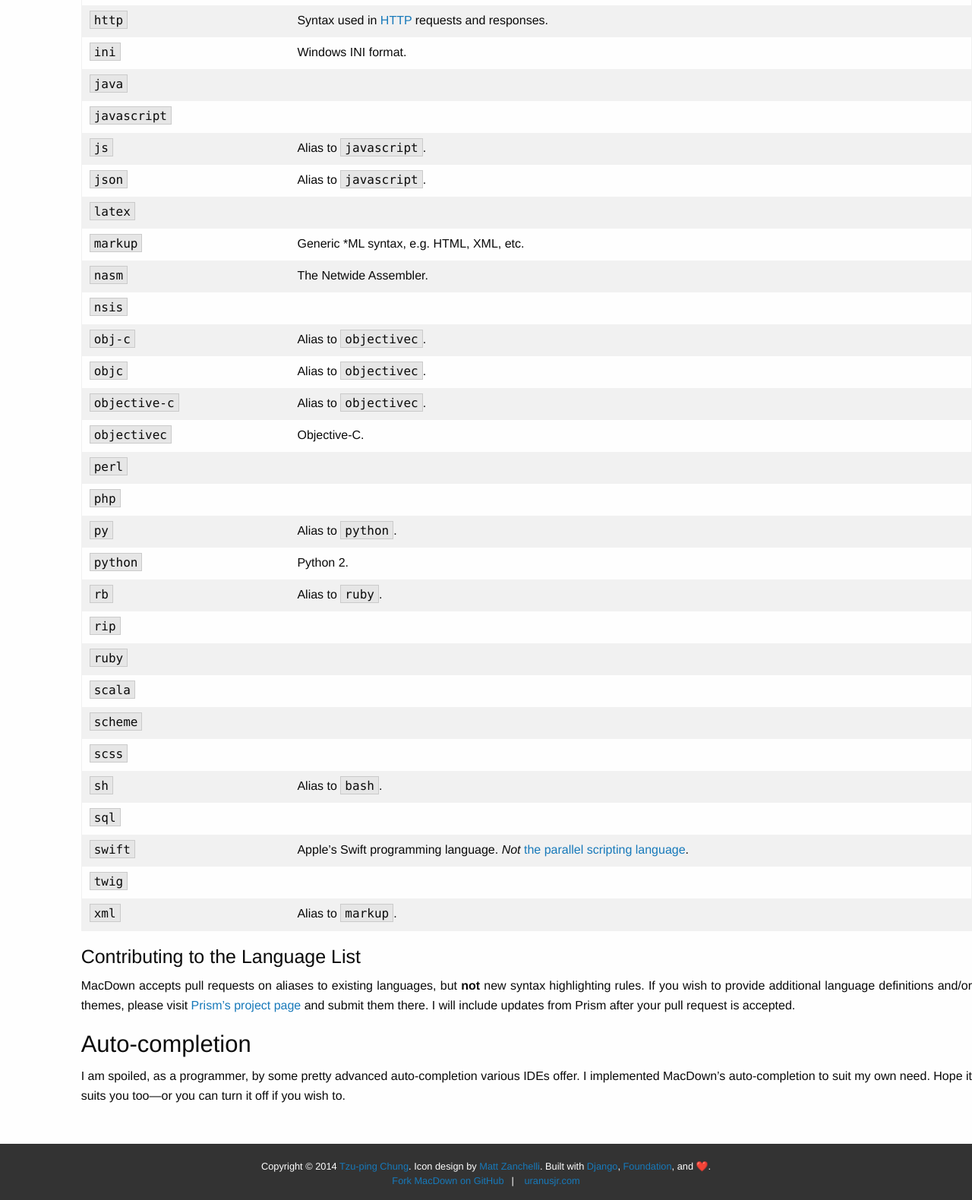
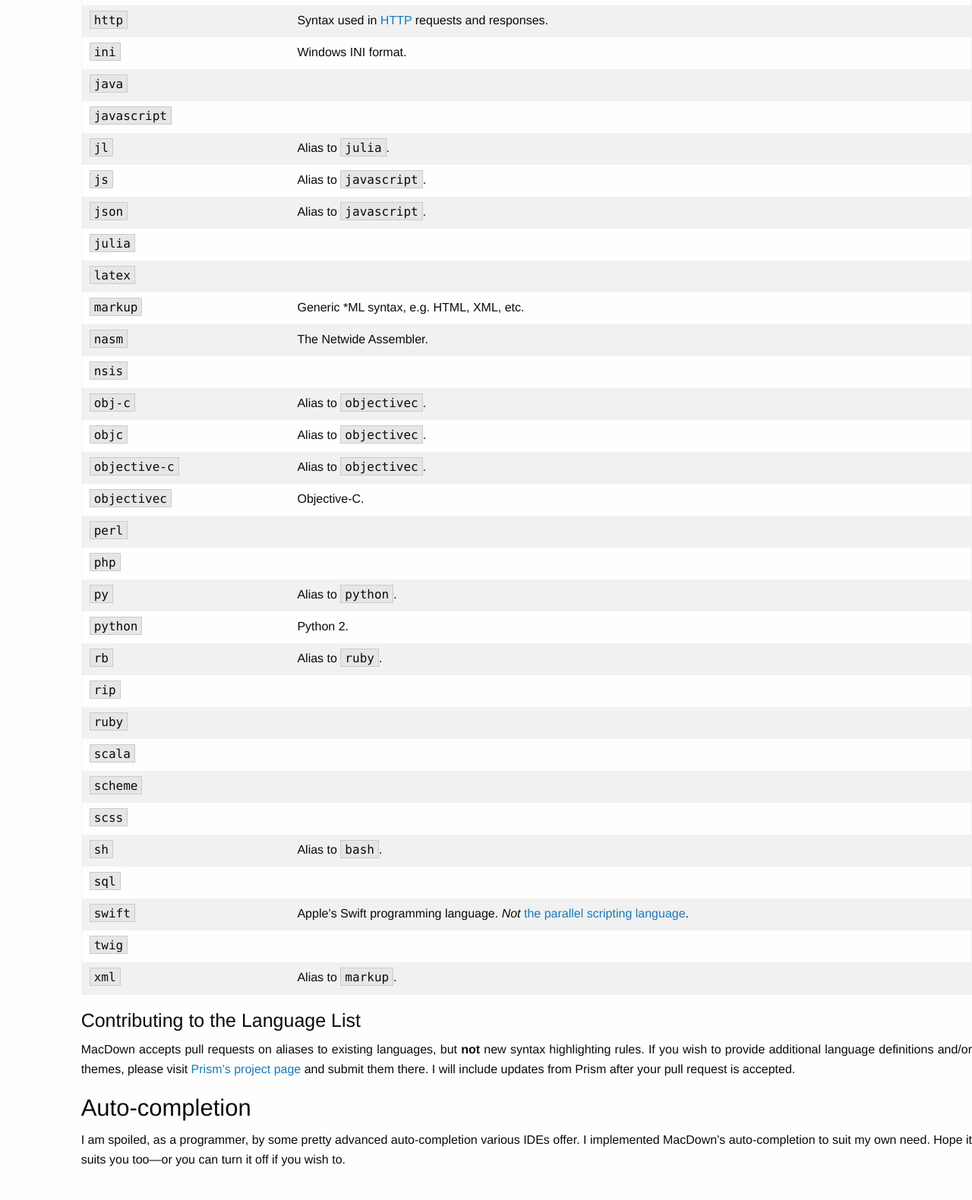
Before and after one commit to MacDownApp/macdown-site-django, a Django app: template pages/templates/pages/features.html in a window 1280 px wide. Shown: the part 2653-4233 px from the top of the page at 76% size. Run offline with Django 3.2, Linux system fonts and the light colour scheme; the template is opened without the code that fills it, so the values that code supplies are empty; some libraries are stand-ins or nearby versions.

Commit message:
Add Julia to language list

```diff
--- a/pages/templates/pages/features.html
+++ b/pages/templates/pages/features.html
@@ -70,8 +70,10 @@
         <tr><td><code>ini</code></td><td>Windows INI format.</td></tr>
         <tr><td><code>java</code></td><td></td></tr>
         <tr><td><code>javascript</code></td><td></td></tr>
+        <tr><td><code>jl</code></td><td>Alias to <code>julia</code>.</td></tr>
         <tr><td><code>js</code></td><td>Alias to <code>javascript</code>.</td></tr>
         <tr><td><code>json</code></td><td>Alias to <code>javascript</code>.</td></tr>
+        <tr><td><code>julia</code></td><td></td></tr>
         <tr><td><code>latex</code></td><td></td></tr>
         <tr><td><code>markup</code></td><td>Generic *ML syntax, e.g. HTML, XML, etc.</td></tr>
         <tr><td><code>nasm</code></td><td>The Netwide Assembler.</td></tr>
```
